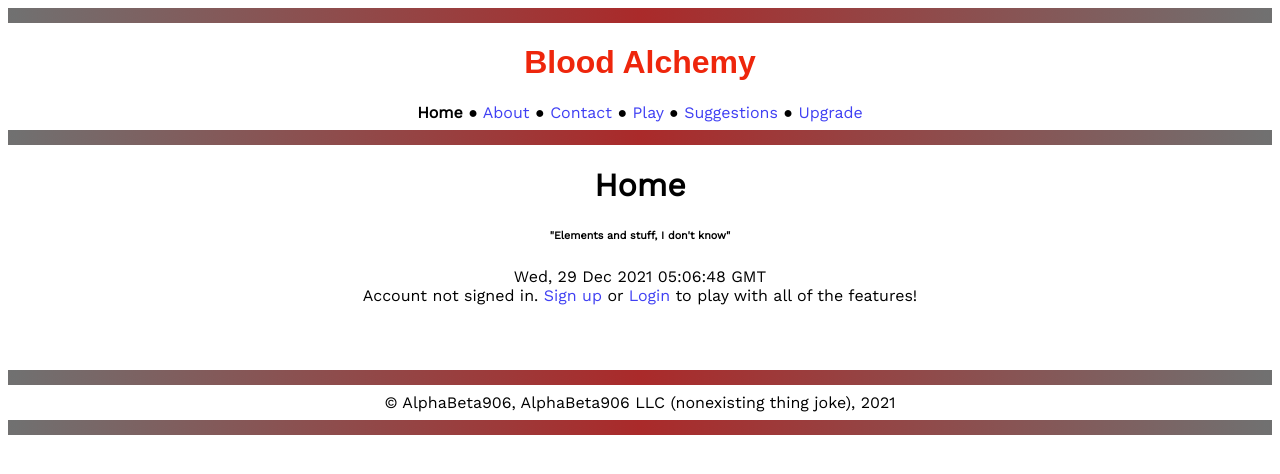
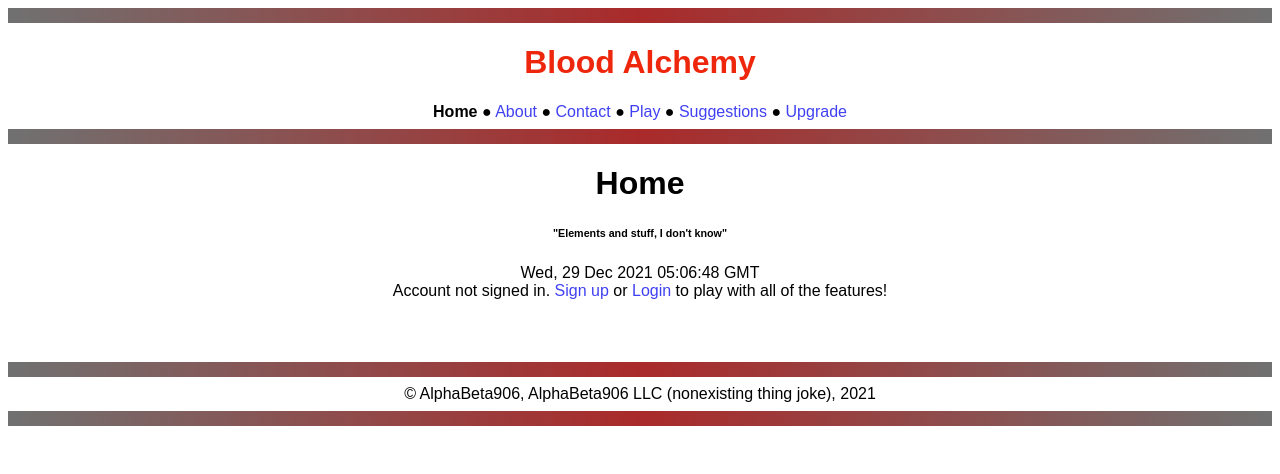
Before and after one commit to AlphaBeta906/BloodAlchemy, a React app: page / in a window 1280 px wide. Built offline with nearby package versions, Linux system fonts and the light colour scheme; some packages are replaced by stand-ins of ours; no server answers; a web font is replaced by a local one.

Commit message:
stylesheet change

```diff
--- a/src/index.css
+++ b/src/index.css
@@ -1,8 +1,8 @@
 @import url('http://fonts.cdnfonts.com/css/hermes');
-@import url('https://fonts.googleapis.com/css2?family=Work+Sans&display=swap');
+@import url('https://fonts.googleapis.com/css2?family=Orbitron:wght@700&display=swap');
 
 * {
-  font-family: 'Work Sans', sans-serif;
+  font-family: 'Orbiton', sans-serif;
 }
 
 hr {
```
